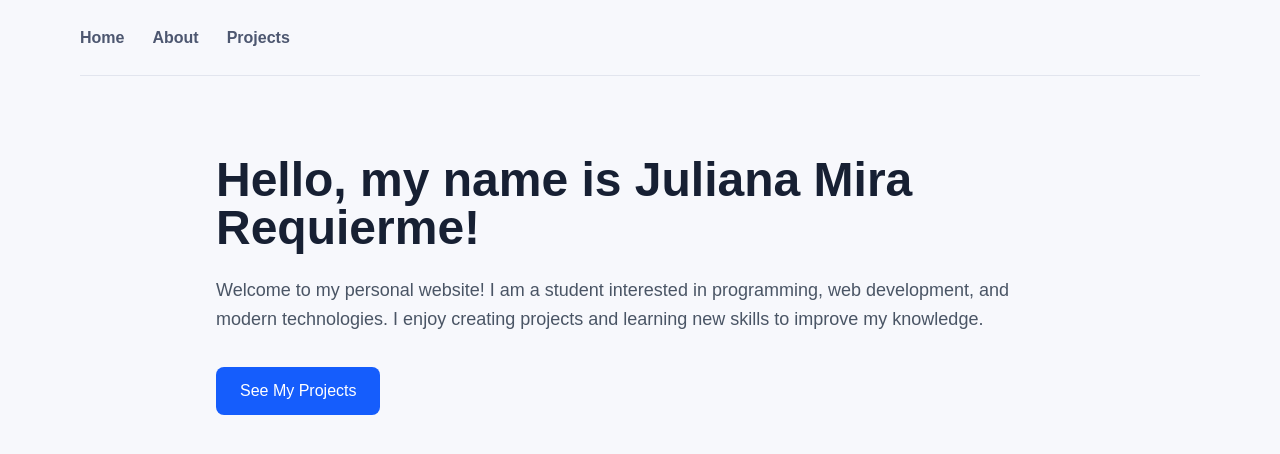
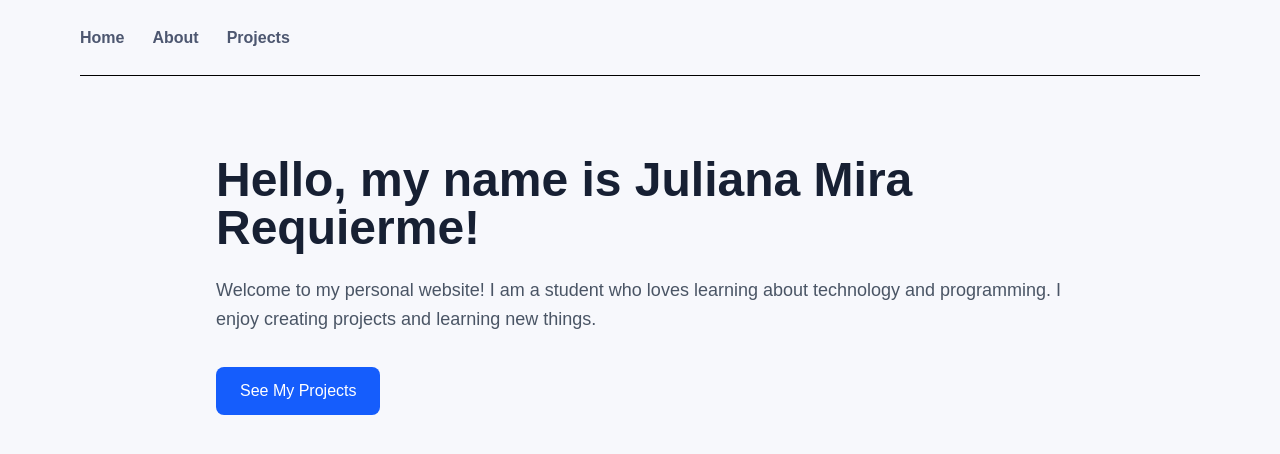
Before and after one commit to julianarequierme-ux/Requierme_Ass_, a Next.js app: page / in a window 1280 px wide. Shown: the top 454 px of the page. Built offline with nearby package versions, Linux system fonts and the light colour scheme.

Commit message:
Polish styling

```diff
--- a/app/globals.css
+++ b/app/globals.css
@@ -15,8 +15,8 @@
 
 @media (prefers-color-scheme: dark) {
   :root {
-    --background: #0a0a0a;
-    --foreground: #ededed;
+    --background: #ffffff;
+    --foreground: #000000;
   }
 }
 
@@ -34,7 +34,7 @@ body {
   display: flex;
   align-items: center;
   justify-content: space-between;
-  border-bottom: 1px solid #e2e5ee;
+  border-bottom: 1px solid #000000;
 }
 
 .brand {
--- a/app/page.tsx
+++ b/app/page.tsx
@@ -9,10 +9,8 @@ export default function Home() {
       </h1>
 
       <p className="text-lg text-gray-600 leading-relaxed mb-8">
-        Welcome to my personal website! I am a student
-        interested in programming, web development, and
-        modern technologies. I enjoy creating projects
-        and learning new skills to improve my knowledge.
+      Welcome to my personal website! I am a student who loves learning about technology and programming.
+      I enjoy creating projects and learning new things.
       </p>
 
       <Link
```
